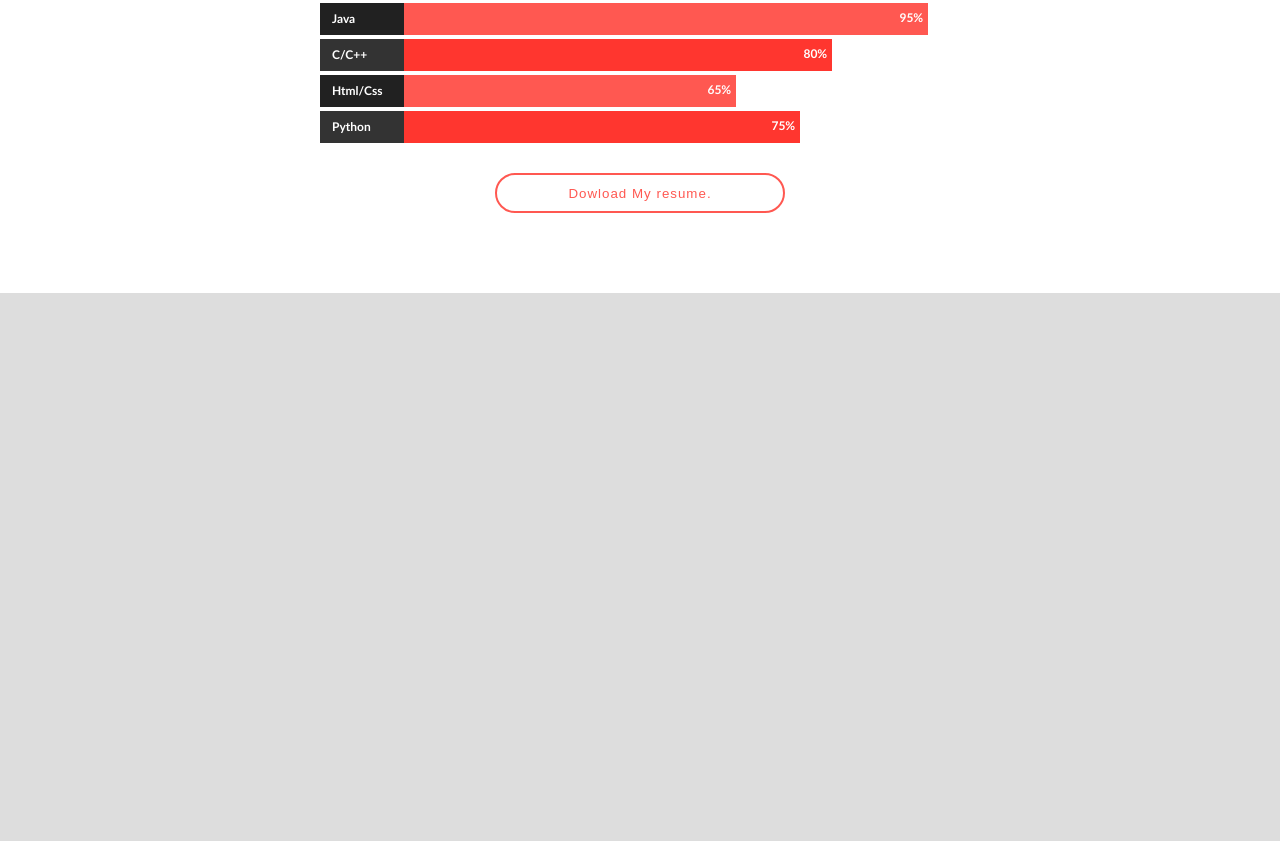
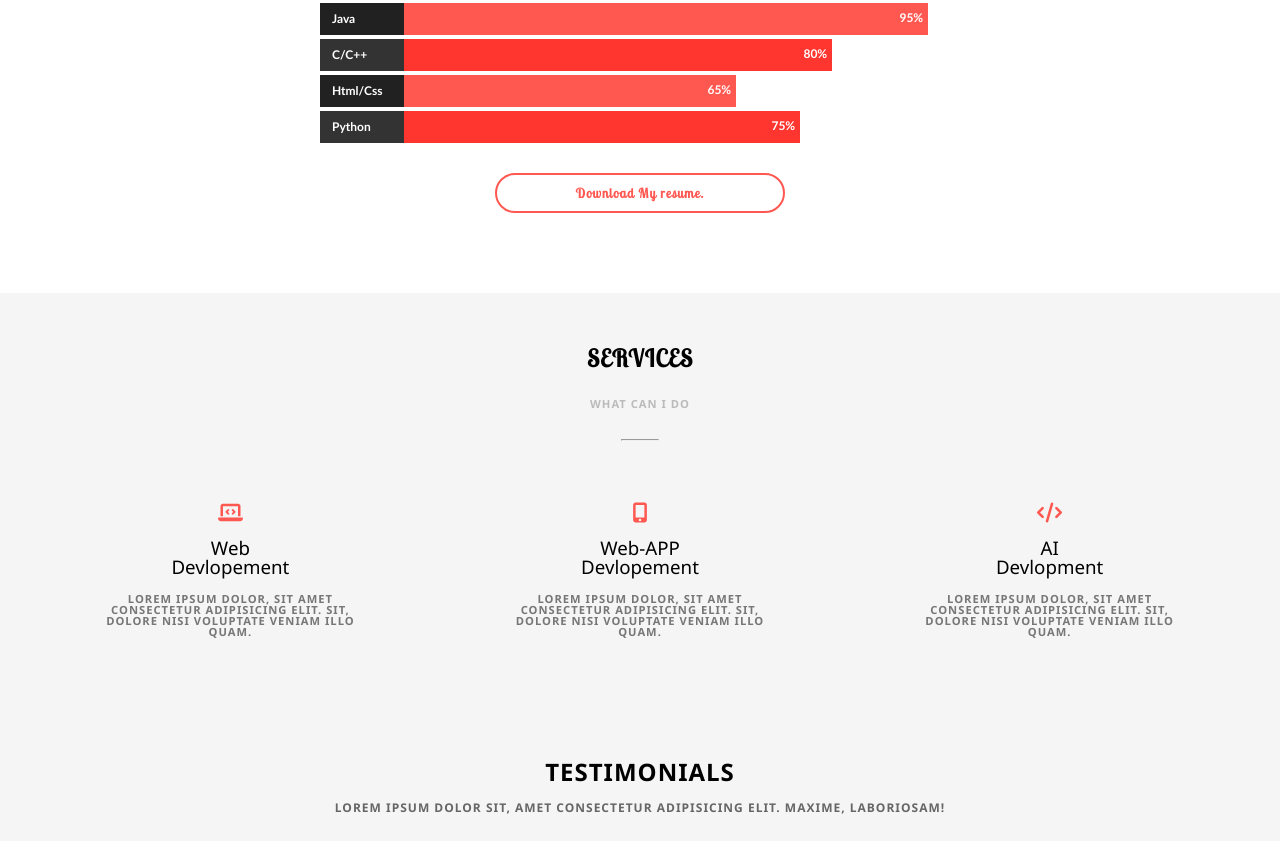
Before and after one commit to jay092000/Myportfolio, a plain HTML site: page index.html in a window 1280 px wide. Shown: the part 1218-2059 px from the top of the page. Drawn offline with nearby package versions, Linux system fonts and the light colour scheme; a web font is replaced by a local one.

Commit message:
Update1.1

```diff
--- a/index.html
+++ b/index.html
@@ -47,22 +47,27 @@
       <section class="home" id="home">
         <div class="home_contant">
           <div class="home_contant_part1" id="part1">
-            <div class="home_contant_part1_left" >
+            <div class="home_contant_part1_left">
               <div class="home_contant_part1_left_contant">
-                <h2 id="part1_1">Hey, I am</h2>
+                <h2 id="part1_1">I am</h2>
                 <h1 class="home_contant_part1_left_contant_name" id="part1_2">
                   Jay
-                  <span class="home_contant_part1_left_contant_name--last" id="part1_3"
+                  <span
+                    class="home_contant_part1_left_contant_name--last"
+                    id="part1_3"
                     >Patel</span
                   >
                 </h1>
 
-                <h2 class="home_contant_part1_left_contant_typewwrite" id="part1_4">
+                <h2
+                  class="home_contant_part1_left_contant_typewwrite"
+                  id="part1_4"
+                >
                   <a
                     href=""
                     class="typewrite"
                     data-period="600"
-                    data-type='[ "I am Full-Stack Developer","I love coding","AI/ML Enthusiast","Check out my profile"]'
+                    data-type='[ "I am Full-Stack Developer.","I love coding.","AI/ML Enthusiast.","Check out my profile."]'
                   >
                     <span class="wrap"></span
                   ></a>
@@ -115,8 +120,36 @@
           </div>
         </div>
       </section>
-      <section class="projects" id="projects">
-        <div class="projects_menu"></div>
+      <section class="services" id="services">
+        <h2>services</h2>
+        <h5>WHAT CAN I DO</h5>
+        <hr align="center" width="3%" />
+        <div class="services_bar">
+          <div class="services_bar_data">
+            <i class="fas fa-laptop-code"></i>
+            <h3>Web<br> Devlopement</h3>
+            <h5>
+              Lorem ipsum dolor, sit amet consectetur adipisicing elit. Sit,
+              dolore nisi voluptate veniam illo quam.
+            </h5>
+          </div>
+          <div class="services_bar_data">
+            <i class="fas fa-mobile-alt"></i>
+            <h3>Web-APP <br>Devlopement</h3>
+            <h5>
+              Lorem ipsum dolor, sit amet consectetur adipisicing elit. Sit,
+              dolore nisi voluptate veniam illo quam.
+            </h5>
+          </div>
+          <div class="services_bar_data">
+            <i class="fas fa-code"></i>
+            <h3>AI <br>Devlopment</h3>
+            <h5>
+              Lorem ipsum dolor, sit amet consectetur adipisicing elit. Sit,
+              dolore nisi voluptate veniam illo quam.
+            </h5>
+          </div>
+        </div>
       </section>
       <section class="testimonial" id="testimonial">
         <div class="testimonials">
--- a/js/img.sliding.js
+++ b/js/img.sliding.js
@@ -19,7 +19,7 @@ setTimeout(function () {
         part2.style.width = 0;
         window.setTimeout(function(){
             welcome.style.display = 'none';
-        },500);
+        },350);
         window.setTimeout(function(){
            part1_1.style.opacity = 1;
         },500);
--- a/scss/_about.scss
+++ b/scss/_about.scss
@@ -79,6 +79,7 @@
   transition: width 2s, background .2s;
   -webkit-transform: translate3d(0, 0, 0);
   clear: both;
+
 }
 
 .bar:nth-of-type(odd) {
@@ -95,6 +96,7 @@
   position: relative;
   z-index: 2;
   font-weight: bold;
+
 }
 
 .bar .label.second {
--- a/scss/_download.scss
+++ b/scss/_download.scss
@@ -13,19 +13,21 @@ $gray: #bbbbbb;
   color:$secondary-color;
   letter-spacing:1px;
   text-shadow:0;
-
+  font-family: lobsters;
+  font-weight: 600;
   cursor: pointer;
   transition: all 1s ease;
   &:hover {
     color:white;
     background:$secondary-color;
   }
+
   &:active {
     //letter-spacing: 2px;
     letter-spacing: 2px ;
   }
   &:after {
-    content:"Dowload My resume.";
+    content:"Download My resume.";
   }
 }
 .onclic {
--- a/scss/_home.scss
+++ b/scss/_home.scss
@@ -28,7 +28,7 @@
           position: absolute;
 
           top: 50%;
-          left:30%;
+          left:20%;
           transform: translatex(-30%);
           transform: translateY(-40%);
           color: #000;
@@ -79,9 +79,10 @@
       width: fit-content;
       color: black;
       font-size: 13vw;
+      font-family: lobsters !important;
       position: absolute;
-      transform: translatex(100%);
-      margin-left: 0;
+      transform: translatex(-50%);
+      margin-left: 50%;
       top: 50%;
       margin-top: -50px;
       @include transition-ease;
--- a/scss/_projet.scss
+++ /dev/null
@@ -1,9 +0,0 @@
-.projects {
-  height: 100%;
-  width: 100%;
-  background: #dddddd;
-
-  &_menu {
-
-  }
-}
--- /dev/null
+++ b/scss/_services.scss
@@ -0,0 +1,91 @@
+.services {
+  height: fit-content;
+  width: 100%;
+  background-color: #f5f5f5;
+  text-align: center;
+  padding: 50px 0px 50px 0px;
+  h2 {
+    position: relative;
+    font-size: 1.5rem;
+    font-weight: 600;
+    line-height: 30px;
+    padding-bottom: 15px;
+    letter-spacing: 1px;
+    font-family: lobsters;
+    text-transform: uppercase;
+    color: black;
+  }
+  h5 {
+    margin-top: 10px;
+    font-size: 0.7rem;
+    letter-spacing: 1px;
+    text-transform: uppercase;
+    color: #bbbbbb;
+  }
+
+  hr {
+    margin: 30px auto;
+  }
+  &_bar {
+    color: black;
+    display: flex;
+    height: fit-content;
+    flex-direction: row;
+    padding: 1vh 2vw 1vh 2vw;
+    width: 100%;
+    &_data {
+      flex: 1;
+      height: fit-content;
+      min-height: 180px;
+      padding: 1vh 5vw 1vh 5vw;
+      @include transition-ease;
+      i {
+        margin-top: 2vh;
+        margin-bottom: 2vh;
+        font-size: 20px;
+        color: $secondary-color;
+        b{
+          margin-top: 2vh;
+          margin-bottom: 2vh;
+          font-size: 20px;
+        }
+      }
+      h3 {
+        margin-bottom: 2vh;
+      }
+      h5 {
+        color: #777777;
+      }
+      &:hover
+      {
+        background-color: $secondary-color;
+        color: #fff;
+        @include transition-ease;
+        i
+        {
+          color: #fff;
+          @include transition-ease;
+        }
+        h5
+        {
+          color: #fff;
+          @include transition-ease;
+        }
+      }
+    }
+  }
+}
+
+@media (max-width: 485px) {
+  .services
+  {
+    &_bar
+    {
+        flex-direction: column;
+        &_data
+        {
+          padding:1vh 20vw 1vh 20vw ;
+        }
+    }
+  }
+}
--- a/scss/main.scss
+++ b/scss/main.scss
@@ -8,7 +8,7 @@
 @import 'testimonials';
 @import 'contact';
 @import 'footer';
-@import 'projet';
+@import 'services';
 body
 {
     background: set-text-color($primary-color);
```
Also changed, not shown: img/Android_logo.jpg (added), img/coding_bg.jpg (added), scss/main.css, 1 other file.
